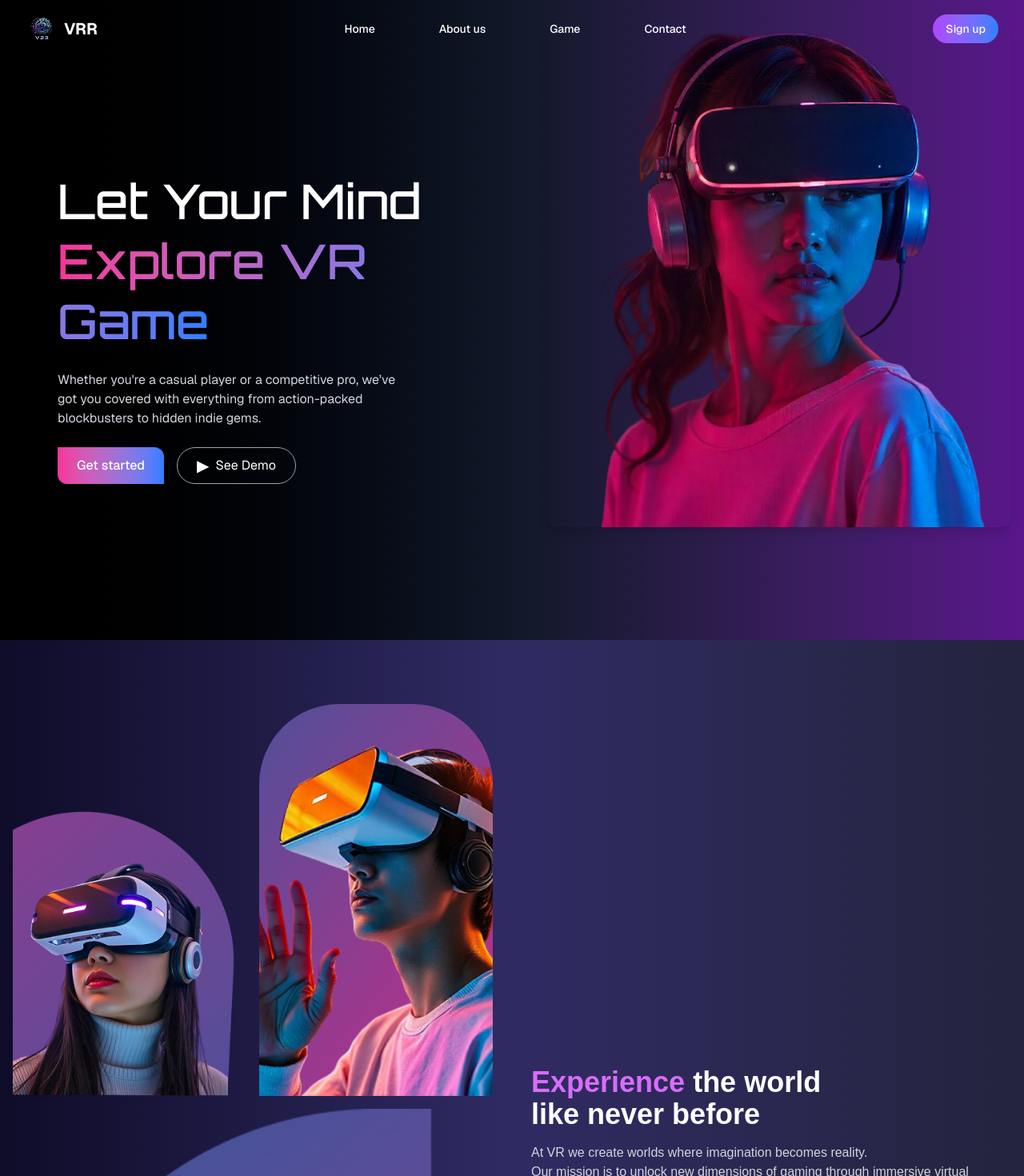
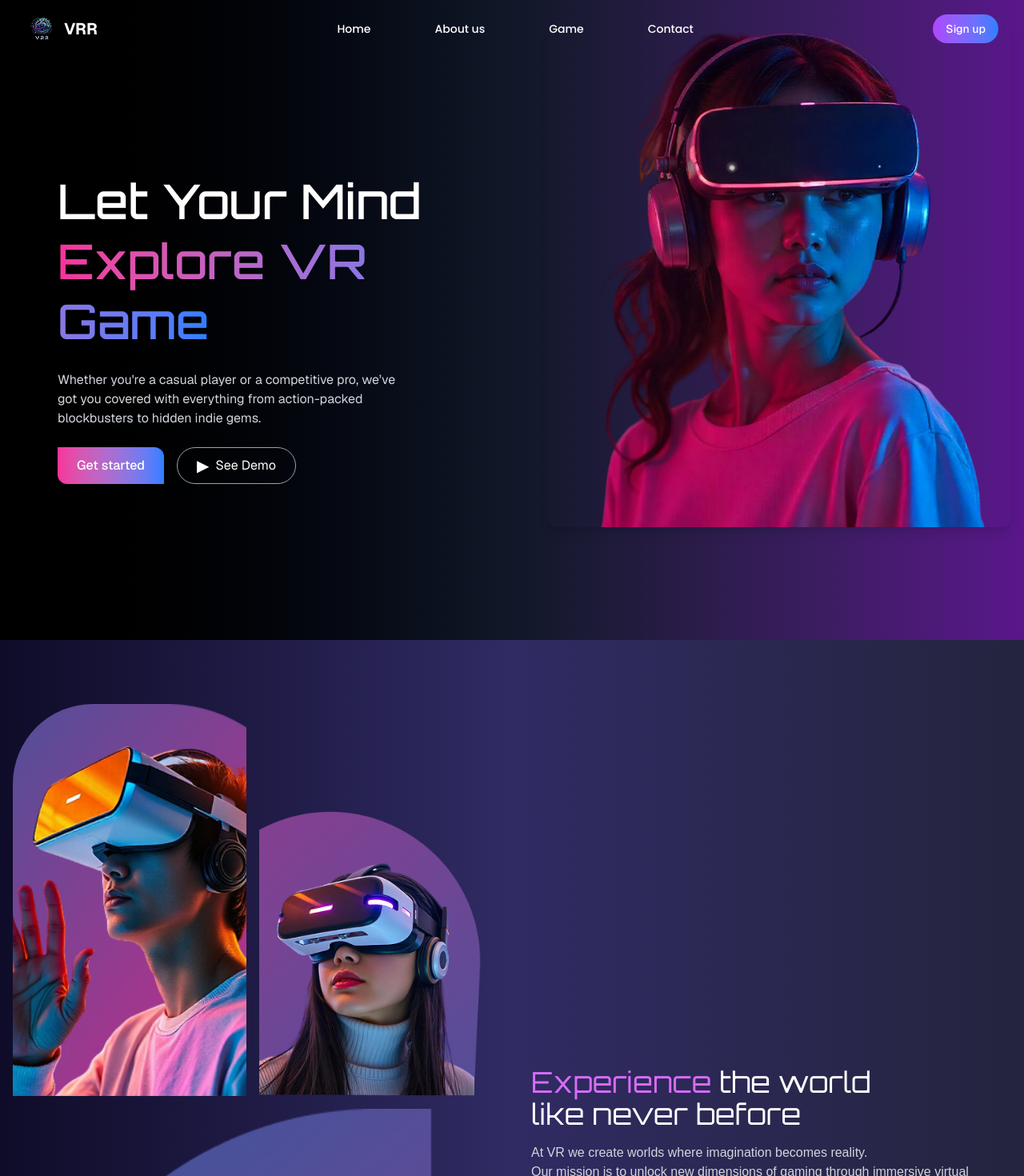
Before and after one commit to abdulwasay0245/Gaming-Landing-Page, a Next.js app: page / in a window 1280 px wide. Shown: the top 1470 px of the page at 80% size. Built offline with nearby package versions, Linux system fonts and the light colour scheme.

Commit message:
added fonts

```diff
--- a/src/app/component/Experience.tsx
+++ b/src/app/component/Experience.tsx
@@ -1,3 +1,6 @@
+import { orbitron } from "./fonts";
+
+
 export default function ExperienceSection() {
     return (
       <section className="bg-gradient-to-r from-[#0f0c29] via-[#302b63] to-[#24243e] text-white py-20 px-4">
@@ -5,10 +8,10 @@ export default function ExperienceSection() {
           {/* Images */}
           <div className="grid grid-cols-2 gap-4">
             <div className="rounded-tl-[100px] overflow-hidden">
-              <img src="/Frame 8.png" alt="VR user 1" className="w-full h-full object-cover" />
+              <img src="/Frame 7.png" alt="VR user 1" className="w-full h-full object-cover" />
             </div>
             <div className="rounded-t-[100px] overflow-hidden">
-              <img src="/Frame 7.png" alt="VR user 2" className="w-full h-full object-cover" />
+              <img src="/Frame 8.png" alt="VR user 2" className="w-full h-full object-cover" />
             </div>
             <div className="col-span-2 rounded-bl-[100px] overflow-hidden">
               <img src="/Frame 9.png" alt="VR user 3" className="w-full h-full object-cover" />
@@ -17,7 +20,7 @@ export default function ExperienceSection() {
 
           {/* Text Content */}
           <div>
-            <h2 className="text-4xl font-bold mb-4">
+            <h2 className="text-4xl font-normal mb-4" style={orbitron.style}>
               <span className="text-[#d96cfb]">Experience</span>{" "}
               the world <br /> like never before
             </h2>
--- a/src/app/component/Navbar.tsx
+++ b/src/app/component/Navbar.tsx
@@ -9,7 +9,7 @@ const Navbar = () => {
        <img src="/LOGO.png" alt="VRR Logo" className="w-10 h-10" />
        <span className="text-xl font-bold">VRR</span>
      </div>
-     <ul className="hidden md:flex gap-20 text-sm font-medium">
+     <ul className="hidden md:flex gap-20 text-sm font-medium" style={poppins.style}>
        <li className="hover:text-pink-400 cursor-pointer">Home</li>
        <li className="hover:text-pink-400 cursor-pointer">About us</li>
        <li className="hover:text-pink-400 cursor-pointer">Game</li>
```
